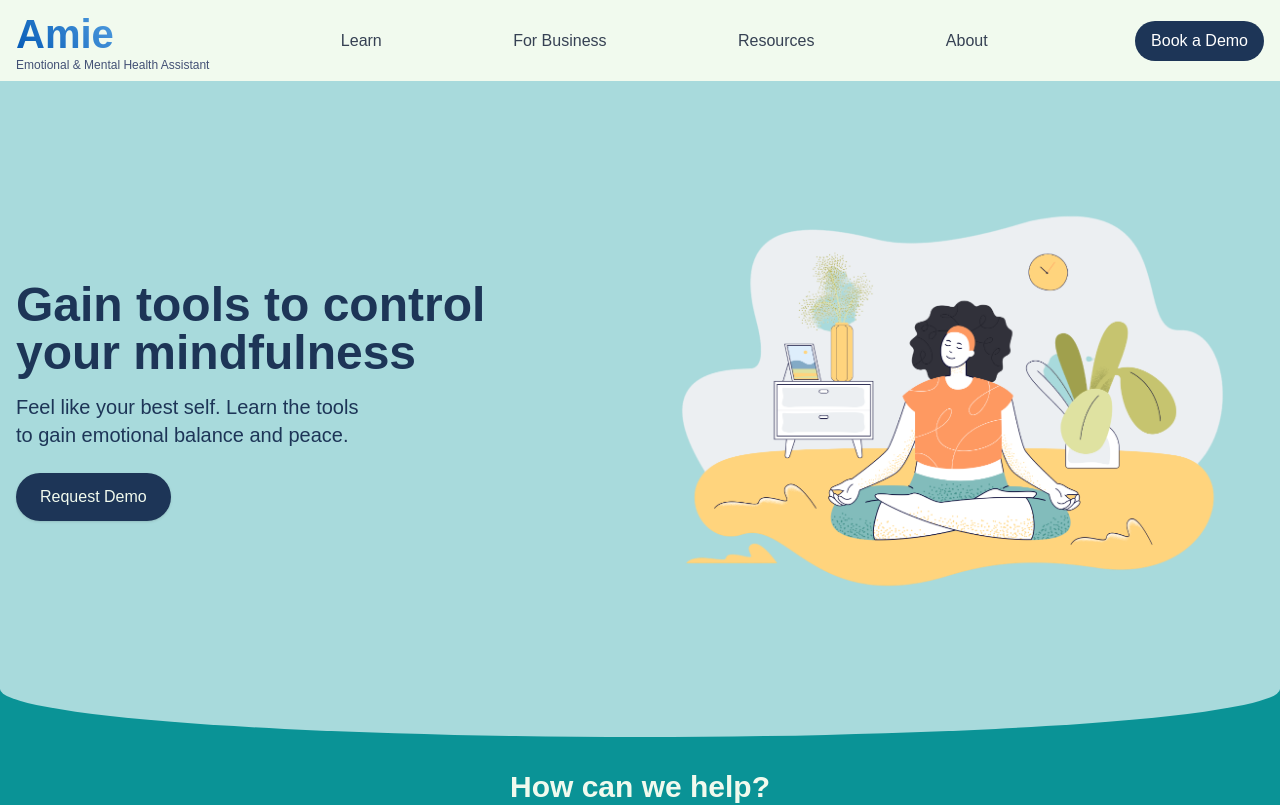
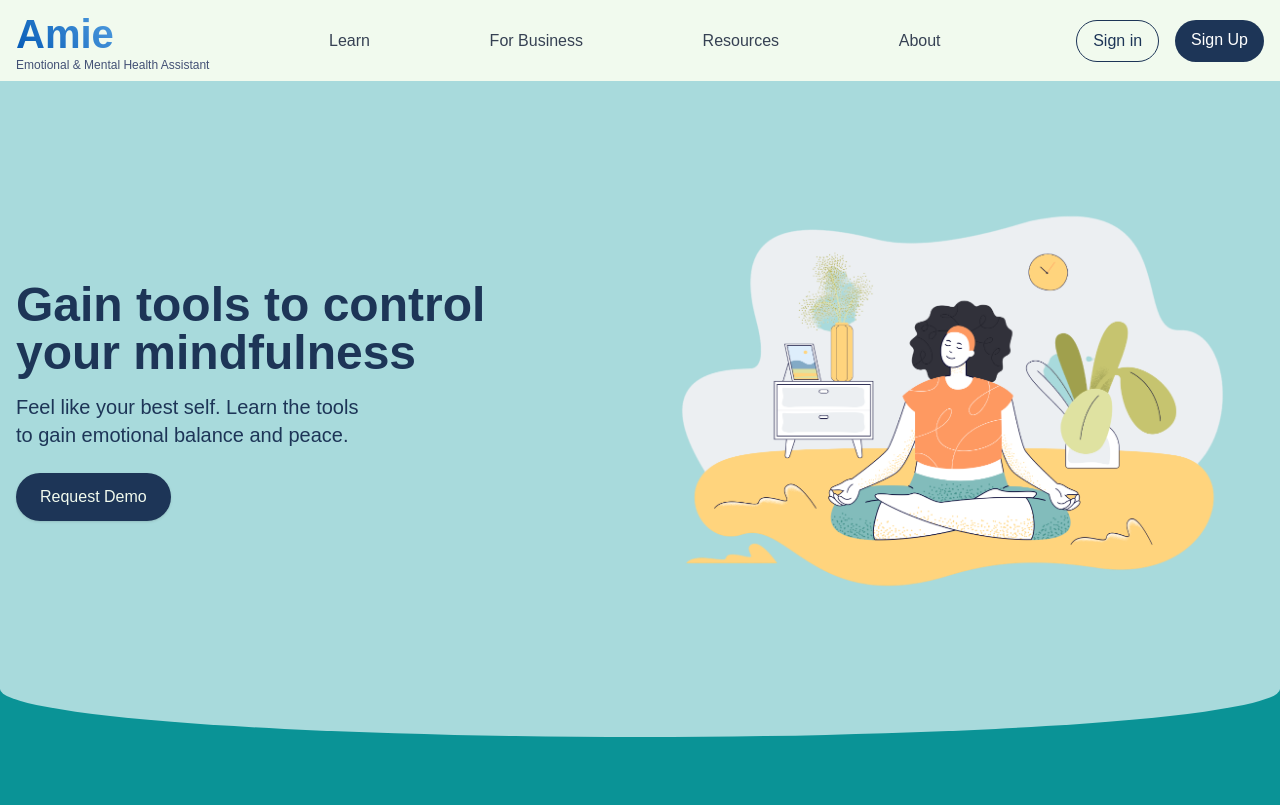
Before and after one commit to akelladeepak/amie-webapp, a React (Vite) app in the folder amie/: page /#/ in a window 1280 px wide. Shown: the top 805 px of the page. Built offline with nearby package versions, Linux system fonts and the light colour scheme; the HTML template or start-up script is replaced by a standard one.

Commit message:
Add sign in sign in and sign up buttons in navbar and add link to login

```diff
--- a/amie/src/App.jsx
+++ b/amie/src/App.jsx
@@ -20,7 +20,7 @@ function App() {
 
   return (
     <Router>
-      <div className="min-h-screen bg-[#94D2BD]">
+      <div className="min-h-screen bg-gradient-to-tr from-[#cdffd8] via-purple-100 to-[#94b9ff]">
         <Routes>
           {/* Landing page at "/" */}
           <Route path="/" element={<LandingPage />} />
--- a/amie/src/components/HelpCards.jsx
+++ b/amie/src/components/HelpCards.jsx
@@ -15,8 +15,8 @@ const HelpCards = () => {
     <section className="bg-[#0A9396] py-20 h-screen relative overflow-clip">
       <div className='bg-[#a8dadc] w-full h-24 rounded-[50%] absolute -top-12'></div>
       <div className="max-w-7xl mx-auto px-4">
-        <h2 className="text-3xl font-bold text-center mb-10 text-[#f1faee]">How can we help?</h2>
-        <div className="grid grid-cols-1 sm:grid-cols-2 lg:grid-cols-3 gap-8">
+        <h2 className="text-3xl font-bold text-center mb-10 mt-8 text-[#f1faee]">How can we help?</h2>
+        <div className="grid grid-cols-1 sm:grid-cols-2 lg:grid-cols-3 gap-8 mt-24">
           {helpItems.map((item, index) => (
             <div
               key={index}
--- a/amie/src/components/SiteNavbar.jsx
+++ b/amie/src/components/SiteNavbar.jsx
@@ -21,16 +21,16 @@ const SiteNavbar = () => {
 
         {/* Desktop Menu: spread out the links across the middle */}
         <div className="hidden md:flex flex-1 justify-evenly items-center">
-          <Link to="/learn" className="text-gray-700 hover:text-blue-600">
+          <Link to="/learn" className="text-gray-700 hover:text-[#55ab98]">
             Learn
           </Link>
-          <Link to="/business" className="text-gray-700 hover:text-blue-600">
+          <Link to="/business" className="text-gray-700 hover:text-[#55ab98]">
             For Business
           </Link>
-          <Link to="/resources" className="text-gray-700 hover:text-blue-600">
+          <Link to="/resources" className="text-gray-700 hover:text-[#55ab98]">
             Resources
           </Link>
-          <Link to="/about" className="text-gray-700 hover:text-blue-600">
+          <Link to="/about" className="text-gray-700 hover:text-[#55ab98]">
             About
           </Link>
         </div>
@@ -38,10 +38,17 @@ const SiteNavbar = () => {
         {/* Book a Demo button on the right */}
         <div className="hidden md:flex ml-4">
           <Link
-            to="/book-demo"
+            to="/login"
+            className="text-dark-blue px-4 py-2 mr-4 rounded-full hover:bg-[#55ab98] hover:text-soft-white transition-colors border border-dark-blue"
+          >
+            Sign in
+          </Link>
+
+          <Link
+            to="/login"
             className="bg-[#1d3557] text-white px-4 py-2 rounded-full hover:bg-[#55ab98] transition-colors"
           >
-            Book a Demo
+            Sign Up
           </Link>
         </div>
 
@@ -83,38 +90,46 @@ const SiteNavbar = () => {
         <div className="md:hidden bg-[#f1faee] px-4 py-2 text-center font-bold">
           <Link
             to="/learn"
-            className="block text-gray-700 hover:text-blue-600 mb-4"
+            className="block text-gray-700 hover:text-[#55ab98] mb-4"
             onClick={() => setIsOpen(false)}
           >
             Learn
           </Link>
           <Link
             to="/business"
-            className="block text-gray-700 hover:text-blue-600 my-4"
+            className="block text-gray-700 hover:text-[#55ab98] my-4"
             onClick={() => setIsOpen(false)}
           >
             For Business
           </Link>
           <Link
             to="/resources"
-            className="block text-gray-700 hover:text-blue-600 my-4"
+            className="block text-gray-700 hover:text-[#55ab98] my-4"
             onClick={() => setIsOpen(false)}
           >
             Resources
           </Link>
           <Link
             to="/about"
-            className="block text-gray-700 hover:text-blue-600 my-4"
+            className="block text-gray-700 hover:text-[#55ab98] my-4"
             onClick={() => setIsOpen(false)}
           >
             About
           </Link>
           <Link
-            to="/book-demo"
-            className="block bg-[#1d3557] text-[#f1faee] px-4 py-2 my-4 mx-auto rounded-full hover:bg-blue-700 w-1/2"
+            to="/login"
+            className="block border border-[#1d3557] text-[#1d3557] hover:text-soft-white px-4 py-2 my-4 mx-auto rounded-full hover:bg-[#55ab98] w-1/4"
             onClick={() => setIsOpen(false)}
           >
-            Book a Demo
+            Sign in
+          </Link>
+
+          <Link
+            to="/login"
+            className="block bg-[#1d3557] text-[#f1faee] px-4 py-2 my-4 mx-auto rounded-full hover:bg-[#55ab98] w-1/4"
+            onClick={() => setIsOpen(false)}
+          >
+            Sign up
           </Link>
         </div>
       )}
```
